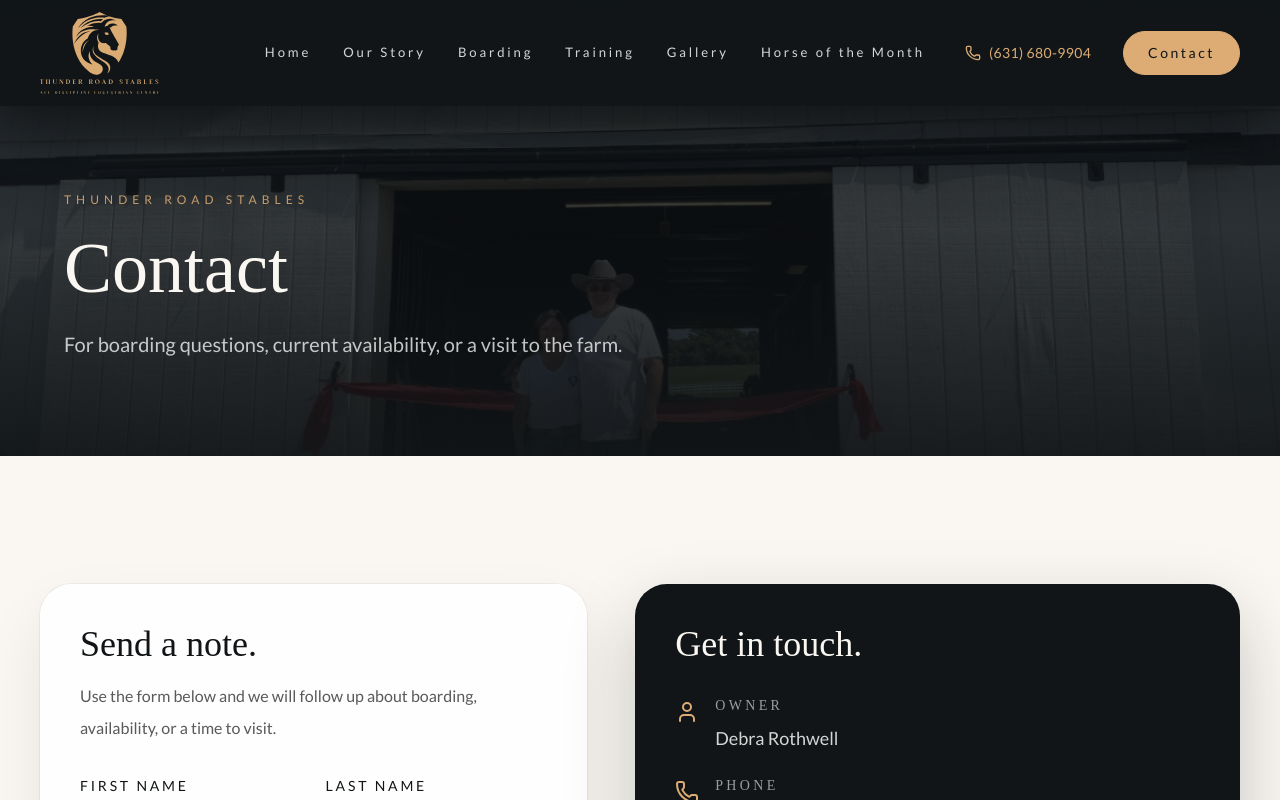
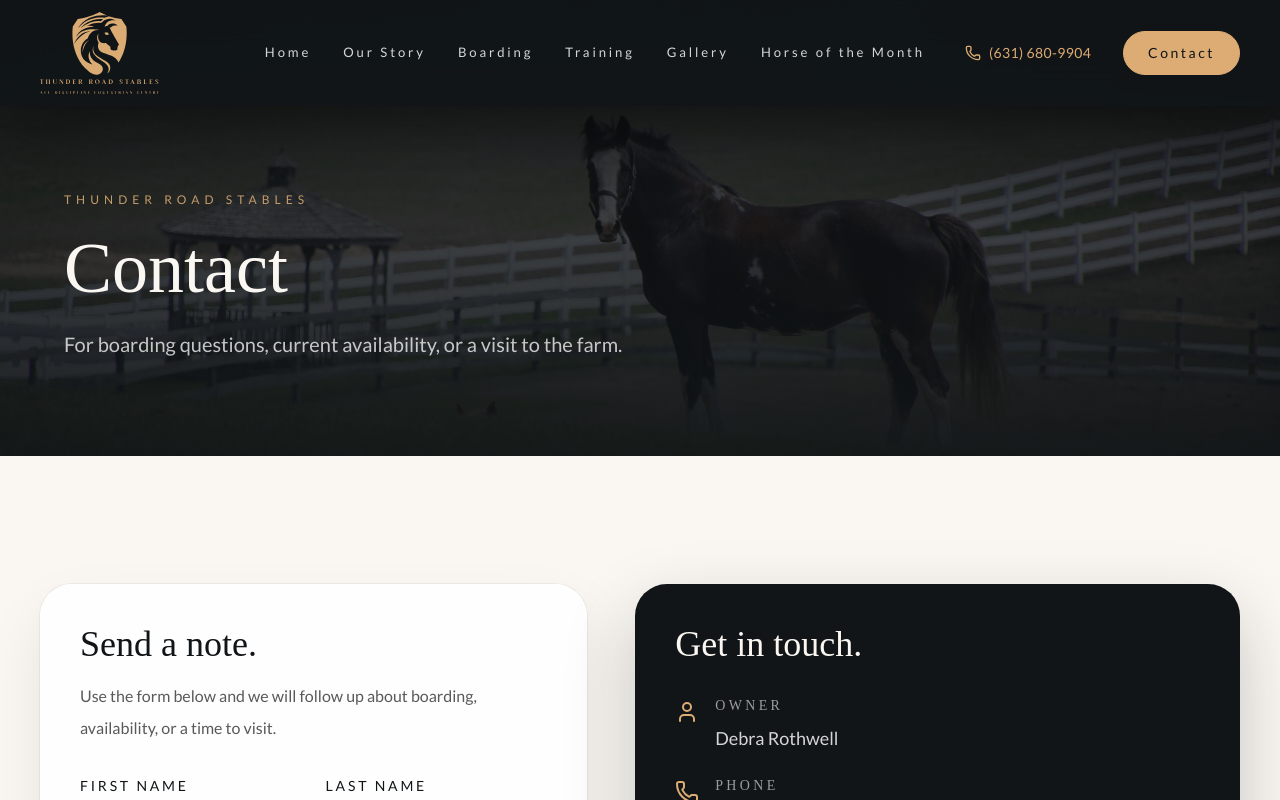
Before and after one commit to Midorivi/thunder-road-stables, a React (Vite) app: page /contact in a window 1280 px wide. Shown: the top 800 px of the page. Built offline with nearby package versions, Linux system fonts and the light colour scheme; the HTML template or start-up script is replaced by a standard one; a web font is replaced by a local one.

Commit message:
Fix Our Story hero: Deb and Ken in front of stables, deduplicate Contact hero

```diff
--- a/src/pages/Contact.tsx
+++ b/src/pages/Contact.tsx
@@ -8,7 +8,7 @@ import { contactDetails } from '../content/site';
 export function Contact() {
   return (
     <div className="min-h-screen bg-[#FAF7F2]">
-      <PageHero title="Contact" subtitle="For boarding questions, current availability, or a visit to the farm." image={asset("/gallery/ribbon-1.jpg")} />
+      <PageHero title="Contact" subtitle="For boarding questions, current availability, or a visit to the farm." image={asset("/gallery/photo-6.jpg")} />
       <div className="page-shell py-24 md:py-32">
         <div className="grid gap-12 lg:grid-cols-[0.95fr_1.05fr]">
           <AnimatedSection delay={0.1}>
```
